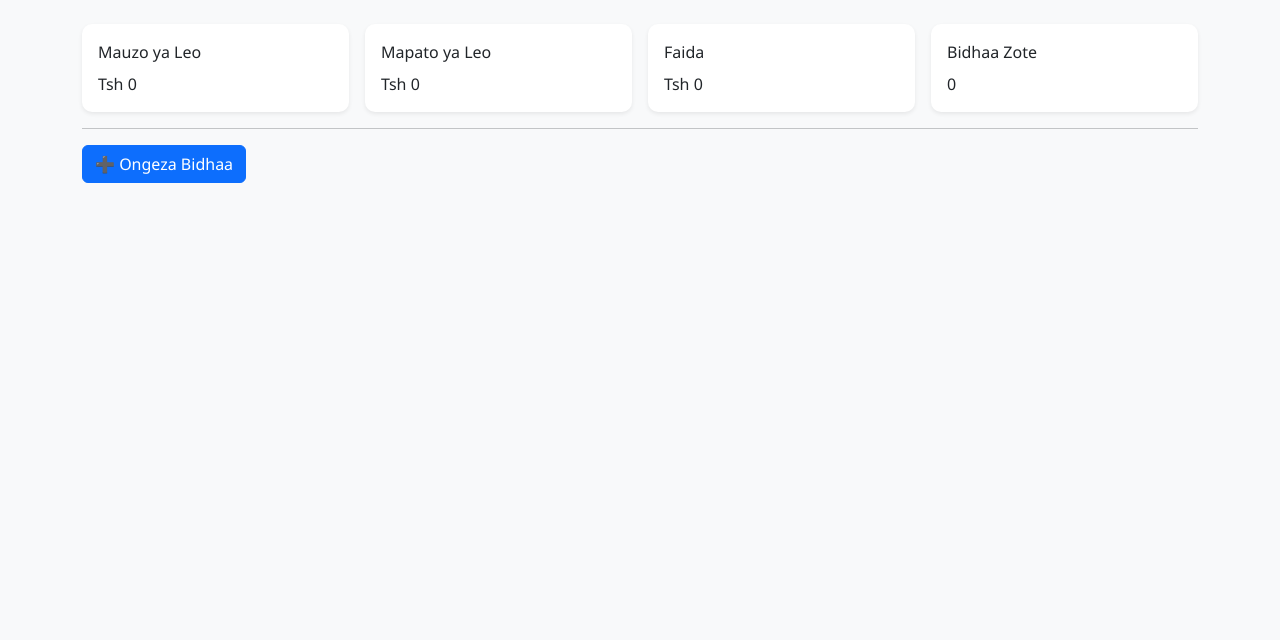
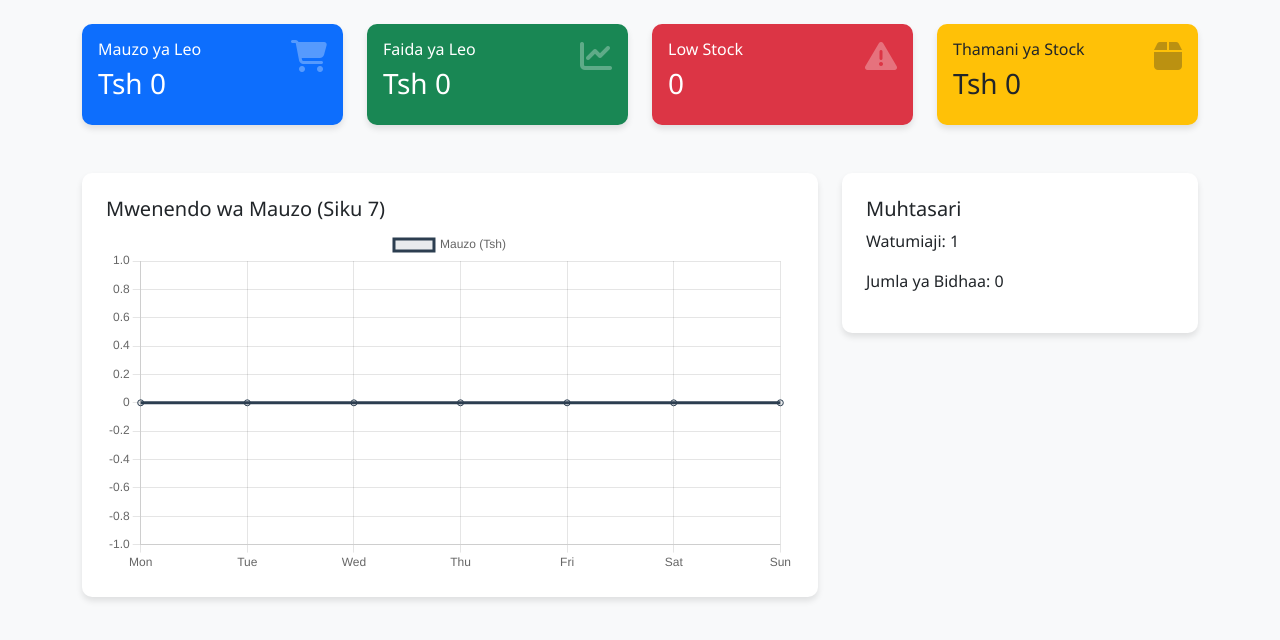
Before and after one commit to benmass1/Business_Systems_Op, a Flask app: page / in a window 1280 px wide. Shown: the part 56-696 px from the top of the page. Run offline with Flask 3, Linux system fonts and the light colour scheme; a user stored in the database is signed in.

Commit message:
Update dashboard.html

```diff
--- a/app/templates/dashboard.html
+++ b/app/templates/dashboard.html
@@ -1,52 +1,88 @@
 {% extends "base.html" %}
+
 {% block content %}
-
-<div class="row g-3">
-
-  <div class="col-6 col-md-3">
-    <div class="card shadow-sm">
-      <div class="card-body">
-        <div class="card-title">Mauzo ya Leo</div>
-        <div class="card-value">Tsh {{ sales_today }}</div>
+<div class="row g-4">
+    <div class="col-md-3">
+        <div class="card bg-primary text-white p-3">
+            <div class="d-flex justify-content-between">
+                <div>
+                    <h6>Mauzo ya Leo</h6>
+                    <h3>Tsh {{ "{:,.0f}".format(revenue_today) }}</h3>
+                </div>
+                <i class="fas fa-shopping-cart stat-icon"></i>
             </div>
         </div>
     </div>
 
-  <div class="col-6 col-md-3">
-    <div class="card shadow-sm">
-      <div class="card-body">
-        <div class="card-title">Mapato ya Leo</div>
-        <div class="card-value">Tsh {{ revenue_today }}</div>
+    <div class="col-md-3">
+        <div class="card bg-success text-white p-3">
+            <div class="d-flex justify-content-between">
+                <div>
+                    <h6>Faida ya Leo</h6>
+                    <h3>Tsh {{ "{:,.0f}".format(profit_today) }}</h3>
+                </div>
+                <i class="fas fa-chart-line stat-icon"></i>
             </div>
         </div>
     </div>
 
-  <div class="col-6 col-md-3">
-    <div class="card shadow-sm">
-      <div class="card-body">
-        <div class="card-title">Faida</div>
-        <div class="card-value">Tsh {{ profit_today }}</div>
+    <div class="col-md-3">
+        <div class="card bg-danger text-white p-3">
+            <div class="d-flex justify-content-between">
+                <div>
+                    <h6>Low Stock</h6>
+                    <h3>{{ low_stock }}</h3>
+                </div>
+                <i class="fas fa-exclamation-triangle stat-icon"></i>
             </div>
         </div>
     </div>
 
-  <div class="col-6 col-md-3">
-    <div class="card shadow-sm">
-      <div class="card-body">
-        <div class="card-title">Bidhaa Zote</div>
-        <div class="card-value">{{ total_products }}</div>
+    <div class="col-md-3">
+        <div class="card bg-warning text-dark p-3">
+            <div class="d-flex justify-content-between">
+                <div>
+                    <h6>Thamani ya Stock</h6>
+                    <h3>Tsh {{ "{:,.0f}".format(stock_cost) }}</h3>
+                </div>
+                <i class="fas fa-box stat-icon"></i>
+            </div>
         </div>
     </div>
 </div>
 
+<div class="row mt-5">
+    <div class="col-md-8">
+        <div class="card p-4">
+            <h5>Mwenendo wa Mauzo (Siku 7)</h5>
+            <canvas id="salesChart"></canvas>
         </div>
+    </div>
+    <div class="col-md-4">
+        <div class="card p-4">
+            <h5>Muhtasari</h5>
+            <p>Watumiaji: {{ users_count }}</p>
+            <p>Jumla ya Bidhaa: {{ total_products }}</p>
+        </div>
+    </div>
+</div>
+{% endblock %}
 
-<hr>
-
-<div class="d-grid gap-2 d-md-flex">
-    <a href="{{ url_for('main.add_product') }}" class="btn btn-primary">
-        ➕ Ongeza Bidhaa
-    </a>
-</div>
-
+{% block scripts %}
+<script>
+    const ctx = document.getElementById('salesChart').getContext('2d');
+    new Chart(ctx, {
+        type: 'line',
+        data: {
+            labels: {{ sales_labels|safe }},
+            datasets: [{
+                label: 'Mauzo (Tsh)',
+                data: {{ sales_data|safe }},
+                borderColor: '#2c3e50',
+                fill: true,
+                backgroundColor: 'rgba(44, 62, 80, 0.1)'
+            }]
+        }
+    });
+</script>
 {% endblock %}
```
Lines whose indentation alone changed are shown as unchanged.
